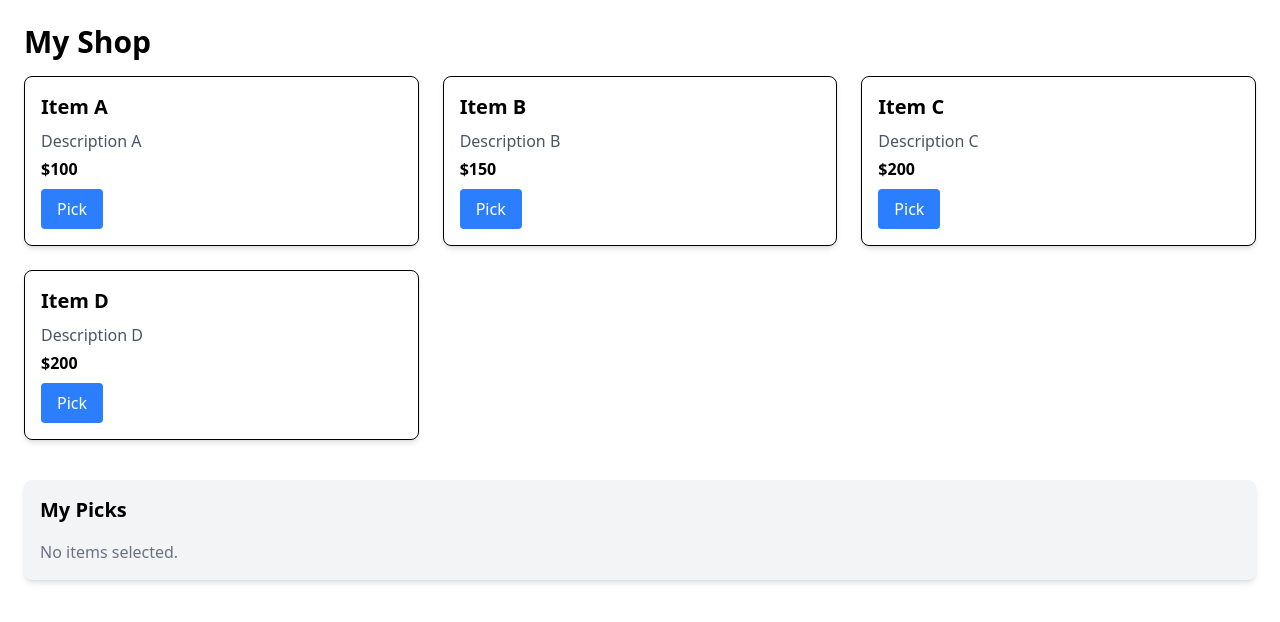
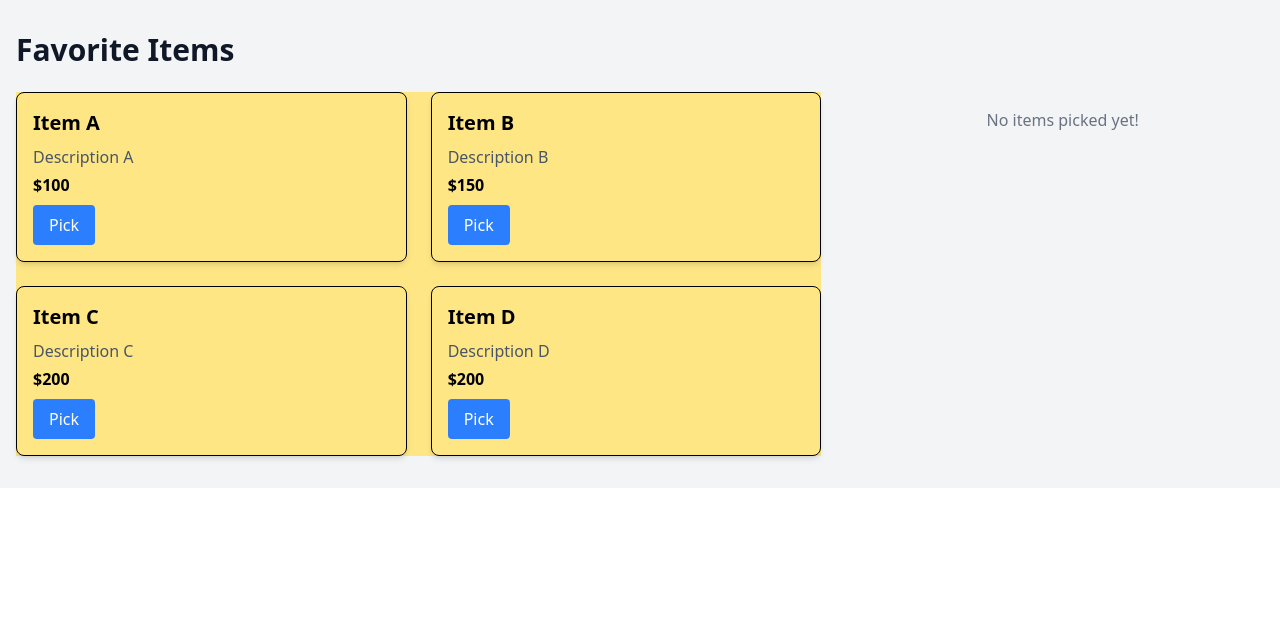
Before and after one commit to devovi2024/gallery-with-react, a React (Vite) app: page / in a window 1280 px wide. Shown: the top 622 px of the page. Built offline with nearby package versions, Linux system fonts and the light colour scheme.

Commit message:
picks functionality

```diff
--- a/src/components/ItemCollection.jsx
+++ b/src/components/ItemCollection.jsx
@@ -4,7 +4,7 @@ import CardView from './CardView';
 
 const ItemCollection = ({ items, renderCard }) => {
   return (
-    <div className="grid grid-cols-1 sm:grid-cols-2 md:grid-cols-3 gap-6">
+    <div className="grid grid-cols-2  gap-6">
       {items.map((item, index) =>
         renderCard ? renderCard(item, index) : (
           <CardView
--- a/src/components/MyPicks.jsx
+++ b/src/components/MyPicks.jsx
@@ -1,46 +1,89 @@
 import React from 'react';
 import PropTypes from 'prop-types';
 
-const MyPicks = ({ items, onDeleteItem }) => {
-  if (items.length === 0) {
-    return <p className="text-gray-500">No items selected.</p>;
+const MyPicks = ({ items, changeItems, deleteItem }) => {
+  // If no items are picked, show a message
+  if (!items || items.length === 0) {
+    return <p className="text-gray-500 text-center py-4">No items picked yet!</p>;
   }
 
-  const handleDelete = (id) => {
-    const itemElement = document.getElementById(`item-${id}`);
-    if (itemElement) {
-      itemElement.remove();
-    }
-
-    onDeleteItem(id);
+  // Add one more item
+  const addOne = (id) => {
+    const newItems = items.map((item) =>
+      item.id === id
+        ? { ...item, quantity: (item.quantity || 1) + 1 }
+        : item
+    );
+    changeItems(newItems);
   };
 
-  const totalPrice = items.reduce((sum, item) => sum + (item.price || 0), 0);
+  // Take away one item
+  const takeOne = (id) => {
+    const newItems = items
+      .map((item) =>
+        item.id === id
+          ? { ...item, quantity: (item.quantity || 1) - 1 }
+          : item
+      )
+      .filter((item) => item.quantity > 0);
+    changeItems(newItems);
+  };
+
+  // Delete an item completely
+  const removeToy = (id) => {
+    deleteItem(id);
+  };
+
+  // Add up the cost of all items
+  const total = items.reduce(
+    (sum, item) => sum + (item.price || 0) * (item.quantity || 1),
+    0
+  );
 
   return (
-    <div className="p-4 bg-white rounded-lg shadow-md">
-      <ul className="list-disc pl-5 space-y-2 mb-4">
+    <div className="p-4 bg-white border border-gray-200 rounded-lg shadow-md max-w-2xl mx-auto">
+      <h2 className="text-xl font-semibold text-gray-800 mb-4">My Picks</h2>
+      <ul className="space-y-3">
         {items.map((item) => (
-          <li key={item.id} id={`item-${item.id}`} className="flex items-center justify-between">
-            <div>
-              <span className="font-semibold">{item.name}</span> —
-              <span className="text-green-600 ml-1">
-                ${typeof item.price === 'number' ? item.price.toFixed(2) : '0.00'}
+          <li
+            key={item.id}
+            className="flex items-center justify-between p-3 bg-gray-50 rounded-md hover:bg-gray-100 transition-colors"
+          >
+            <div className="flex items-center space-x-3">
+              <span className="font-semibold text-gray-800">
+                {item.name} - ${item.price ? item.price.toFixed(2) : '0.00'} (
+                <span className="text-green-600">{item.quantity || 1}</span>)
               </span>
             </div>
-            <button
-              onClick={() => handleDelete(item.id)}
-              className="text-red-500 hover:text-red-700 font-semibold text-sm"
-              aria-label={`Remove ${item.name}`}
-            >
-              Delete
-            </button>
+            <div className="flex items-center space-x-2">
+              <button
+                onClick={() => takeOne(item.id)}
+                className="px-2 py-1 text-orange-500 hover:text-orange-700 font-semibold rounded focus:outline-none focus:ring-2 focus:ring-orange-300"
+                aria-label={`Decrease quantity of ${item.name}`}
+              >
+                −
+              </button>
+              <span className="text-sm text-gray-600 min-w-[1.5rem] text-center">{item.quantity || 1}</span>
+              <button
+                onClick={() => addOne(item.id)}
+                className="px-2 py-1 text-green-500 hover:text-green-700 font-semibold rounded focus:outline-none focus:ring-2 focus:ring-green-300"
+                aria-label={`Increase quantity of ${item.name}`}
+              >
+                +
+              </button>
+              <button
+                onClick={() => removeToy(item.id)}
+                className="px-2 py-1 text-red-500 hover:text-red-700 font-semibold rounded focus:outline-none focus:ring-2 focus:ring-red-300"
+                aria-label={`Remove ${item.name}`}
+              >
+                X
+              </button>
+            </div>
           </li>
         ))}
       </ul>
-
-      <div className="text-right font-bold text-lg text-blue-700">
-        Total Price: ${totalPrice.toFixed(2)}
+      <div className="mt-4 text-right font-bold text-lg text-blue-700">
+        Total: ${total.toFixed(2)}
       </div>
     </div>
   );
@@ -52,9 +95,12 @@ MyPicks.propTypes = {
       id: PropTypes.oneOfType([PropTypes.string, PropTypes.number]).isRequired,
       name: PropTypes.string.isRequired,
       price: PropTypes.number,
+      quantity: PropTypes.number,
+      description: PropTypes.string,
     })
-  ).isRequired,
-  onDeleteItem: PropTypes.func.isRequired,
+  ),
+  changeItems: PropTypes.func.isRequired,
+  deleteItem: PropTypes.func.isRequired,
 };
 
 export default MyPicks;
--- a/src/pages/Home.jsx
+++ b/src/pages/Home.jsx
@@ -1,7 +1,7 @@
 import React, { useEffect, useState } from 'react';
+import MyPicks from '../components/MyPicks';
 import { fetchItems } from '../api/api';
 import ItemCollection from '../components/ItemCollection';
-import MyPicks from '../components/MyPicks';
 import CardView from '../components/CardView';
 
 const Home = () => {
@@ -10,34 +10,62 @@ const Home = () => {
   const [loading, setLoading] = useState(true);
   const [error, setError] = useState(null);
 
+  // Fetch favorite items on mount
   useEffect(() => {
-    const loadItems = async () => {
+    const getItems = async () => {
       try {
         const data = await fetchItems();
         setItems(data);
       } catch (err) {
-        setError(err.message);
+        setError('Oops! Could not get items.');
       } finally {
         setLoading(false);
       }
     };
-    loadItems();
+    getItems();
   }, []);
 
-  const handlePick = (item) => {
-    if (!pickedItems.find(p => p.id === item.id)) {
-      setPickedItems([...pickedItems, item]);
+  // Pick an item
+  const pickItem = (item) => {
+    if (!pickedItems.find((p) => p.id === item.id)) {
+      setPickedItems([...pickedItems, { ...item, quantity: 1 }]);
     }
   };
 
-  const renderPickedItem = (item) => <div>{item.name}</div>;
+  // Update picked items
+  const changePickedItems = (newItems) => {
+    setPickedItems(newItems);
+  };
 
-  if (loading) return <div className="text-center py-10">Loading...</div>;
-  if (error) return <div className="text-center py-10 text-red-500">{error}</div>;
+  // Delete a picked item
+  const deletePickedItem = (id) => {
+    setPickedItems(pickedItems.filter((item) => item.id !== id));
+  };
+
+  if (loading) {
+    return (
+      <div className="min-h-screen flex items-center justify-center bg-gray-100">
+        <p className="text-gray-600 text-lg">Loading items...</p>
+      </div>
+    );
+  }
+
+  if (error) {
+    return (
+      <div className="min-h-screen flex items-center justify-center bg-gray-100">
+        <p className="text-red-500 text-lg">{error}</p>
+      </div>
+    );
+  }
 
   return (
-    <div className="p-6">
-      <h1 className="text-3xl font-bold mb-4">My Shop</h1>
+<div className=" bg-gray-100 py-8 px-4 ">
+  <div className="max-w-7xl mx-auto">
+    <h1 className="text-3xl font-bold text-gray-900 mb-6">Favorite Items</h1>
+
+    <div className='flex flex-col lg:flex-row justify-between gap-10'>
+  {/* Item Collection - 2/3 on large screens */}
+  <div className="bg-amber-200 w-full lg:w-2/3">
     <ItemCollection
       items={items}
       renderCard={(item, index) => (
@@ -47,16 +75,26 @@ const Home = () => {
           description={item.description}
           price={item.price}
           buttonText="Pick"
-            onButtonClick={() => handlePick(item)}
+          onButtonClick={() => pickItem(item)}
+          className="w-full"
         />
       )}
     />
+  </div>
 
-      <div className="mt-10 bg-gray-100 rounded-lg shadow-md p-4">
-        <h2 className="text-xl font-semibold mb-4">My Picks</h2>
-        <MyPicks items={pickedItems} renderItem={renderPickedItem} />
+  {/* Picks Section - 1/3 on large screens */}
+  <div className="w-full lg:w-1/3">
+    <MyPicks
+      items={pickedItems}
+      changeItems={changePickedItems}
+      deleteItem={deletePickedItem}
+    />
   </div>
 </div>
+
+  </div>
+</div>
+
   );
 };
 
```
Lines whose indentation alone changed are shown as unchanged.
